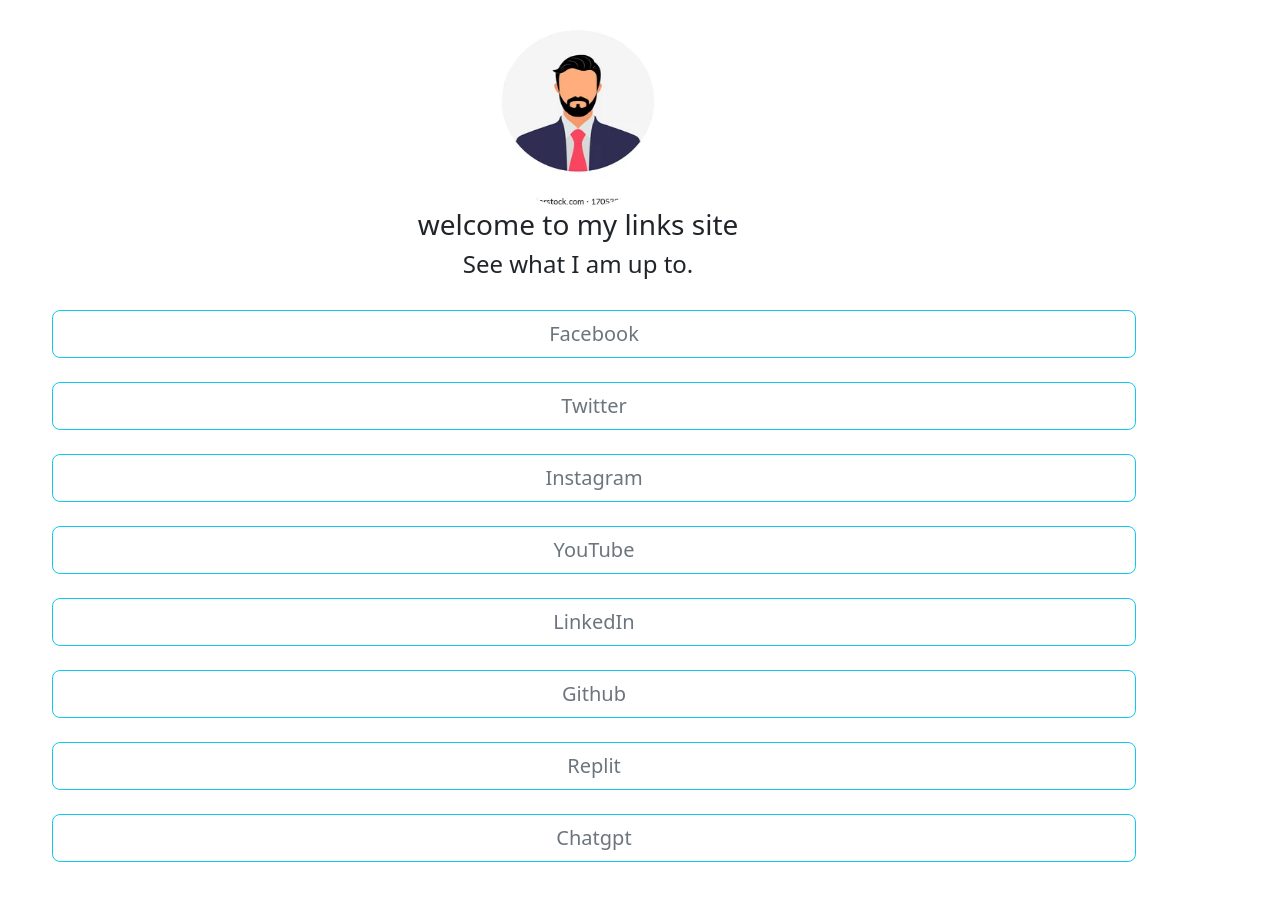
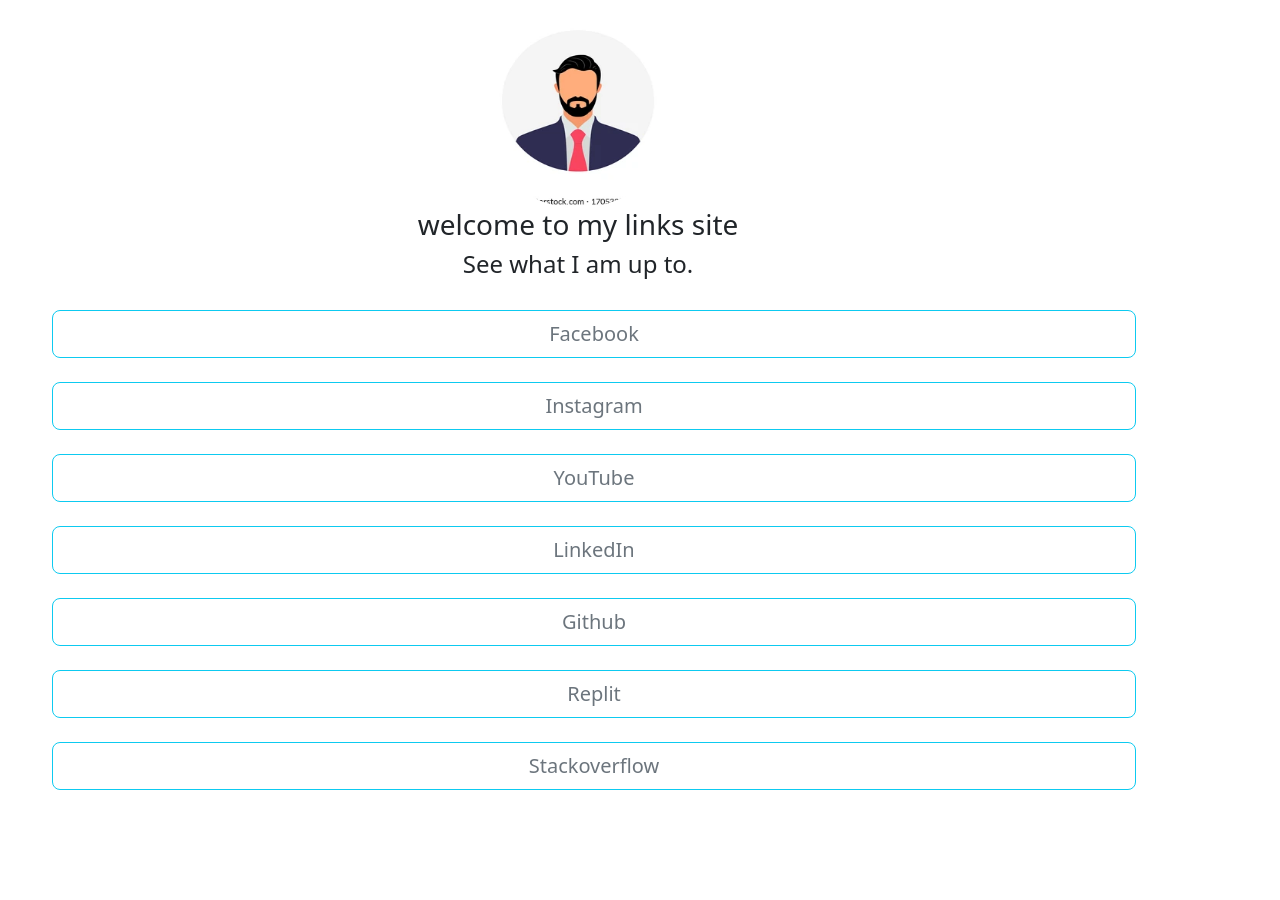
Before and after one commit to msrajawat298/web-development-practice, a plain HTML site: page index.html in a window 1280 px wide. After the commit the page ends 830 px from the top, so only its background shows below. Drawn offline with Linux system fonts and the light colour scheme.

Commit message:
new commit

```diff
--- a/index.html
+++ b/index.html
@@ -24,28 +24,25 @@
         $(document).ready(function() {
               var links = [{
                 name: "Facebook",
-                url: "https://www.facebook.com"
-              }, {
-                name: "Twitter",
-                url: "https://www.twitter.com"
+                url: "https://www.facebook.com/divyanshu.parihar.144"
               }, {
                 name: "Instagram",
-                url: "https://www.instagram.com"
+                url: "https://www.instagram.com/divyanshupariharofficial/"
               }, {
                 name: "YouTube",
-                url: "https://www.youtube.com"
+                url: "https://www.youtube.com/channel/UCxySEeFoT96ygUxgSekPesg"
               }, {
                 name: "LinkedIn",
-                url: "https://www.linkedin.com"
+                url: "https://www.linkedin.com/in/info-divyanshu/"
               }, {
                 name: "Github",
-                url: "https://github.com"
+                url: "https://github.com/info-divyanshuparihar"
               }, {
                 name: "Replit",
-                url: "https://replit.com"
+                url: "https://replit.com/@info-divyanshup"
               }, {
-                name: "Chatgpt",
-                url: "https://chat.openai.com"
+                name: "Stackoverflow",
+                url: "https://stackoverflow.com/users/21018731/divyanshu-parihar"
               }];
               for (var i = 0; i < links.length; i++) {
                 $("#mylist").append("<a class='mx-auto btn btn-outline-info text-secondary d-block btn-lg' width='100px' height='50px' href='" + links[i].url + "' target='_blank'>" + links[i].name + "</a><br>");
```
